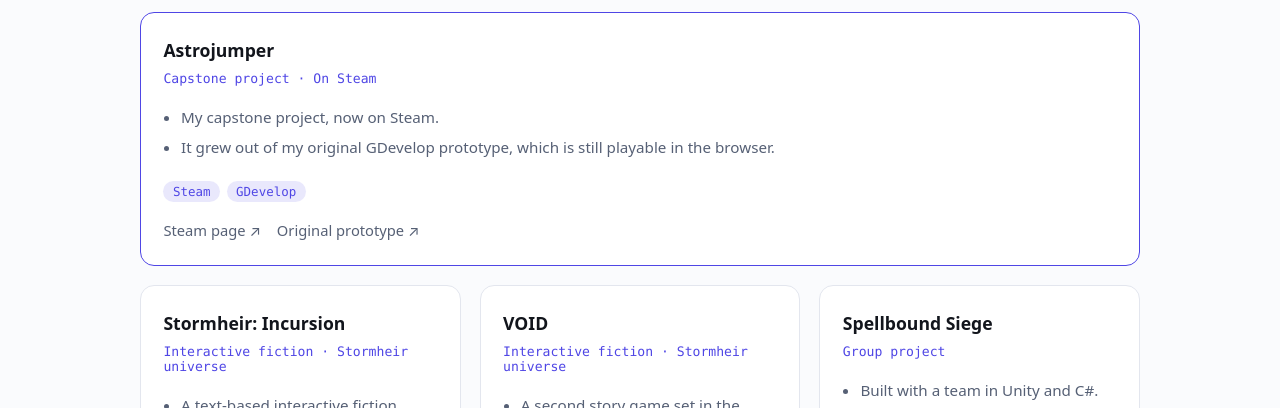
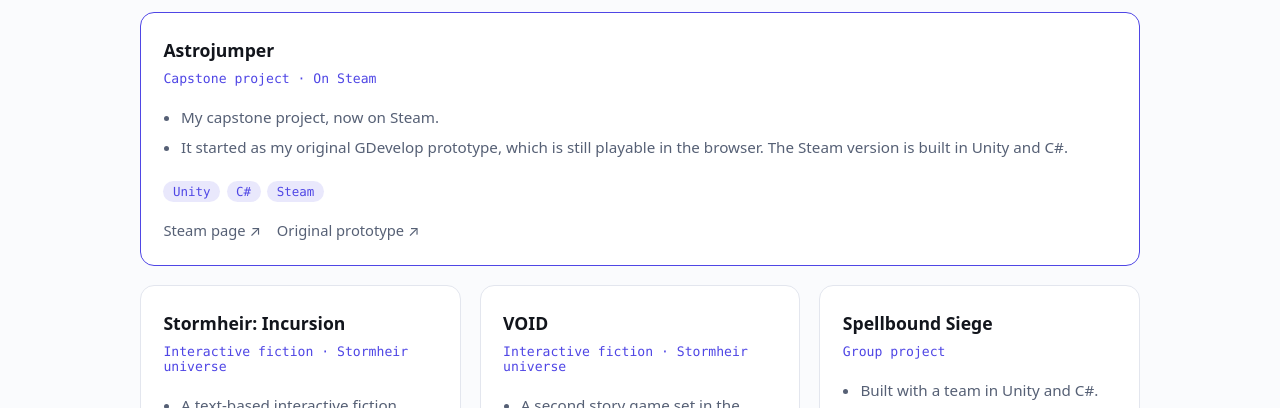
Before and after one commit to nmakranyi5/nmakranyi5.github.io, a plain HTML site: page games.html in a window 1280 px wide. Shown: the part 692-1100 px from the top of the page. Drawn offline with Linux system fonts and the light colour scheme.

Commit message:
Astrojumper: Unity and C#
Co-Authored-By: Claude Sonnet 5.5 <noreply@anthropic.com>
Claude-Session: https://claude.ai/code/session_01AXT9FKPmvmV5mYgbRyiXpm

```diff
--- a/games.html
+++ b/games.html
@@ -38,8 +38,8 @@
       <div class="grid">
         <article class="card reveal feat">
           <h3>Astrojumper</h3><span class="when">Capstone project · On Steam</span>
-          <ul class="bul"><li>My capstone project, now on Steam.</li><li>It grew out of my original GDevelop prototype, which is still playable in the browser.</li></ul>
-          <ul class="tags"><li>Steam</li><li>GDevelop</li></ul>
+          <ul class="bul"><li>My capstone project, now on Steam.</li><li>It started as my original GDevelop prototype, which is still playable in the browser. The Steam version is built in Unity and C#.</li></ul>
+          <ul class="tags"><li>Unity</li><li>C#</li><li>Steam</li></ul>
           <div class="links"><a href="https://store.steampowered.com/app/4700910/Astrojumper/" rel="noopener">Steam page ↗</a><a href="https://games.gdevelop-app.com/game-c05f5fa5-5271-40f2-9bf3-189c58e451dd/index.html" rel="noopener">Original prototype ↗</a></div>
         </article>
         <article class="card reveal">
```
